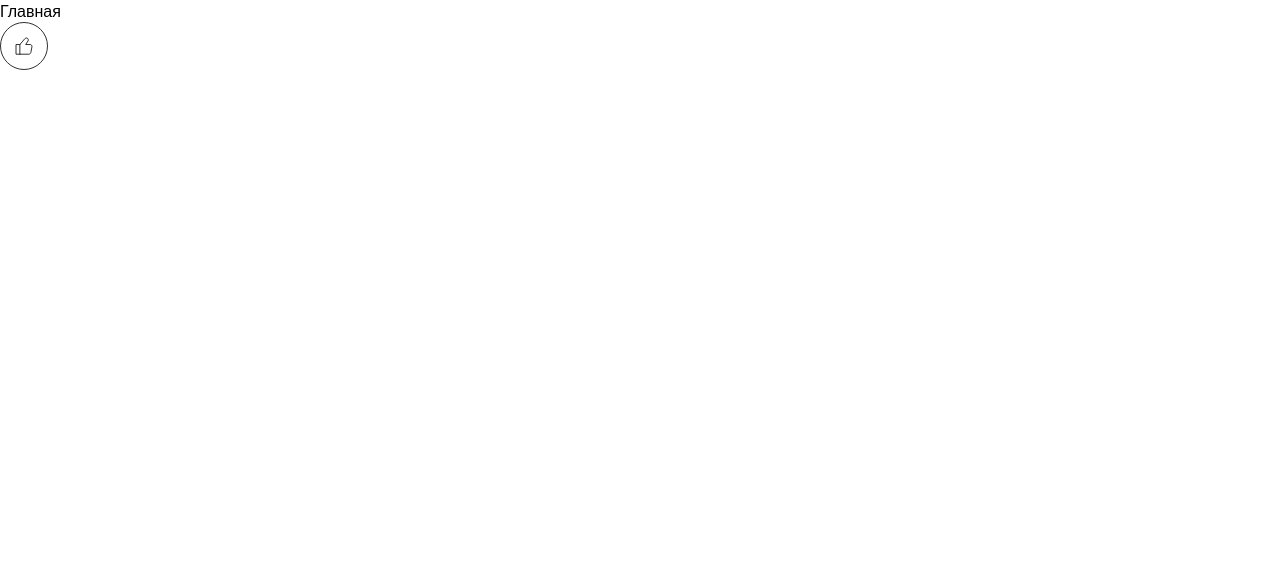
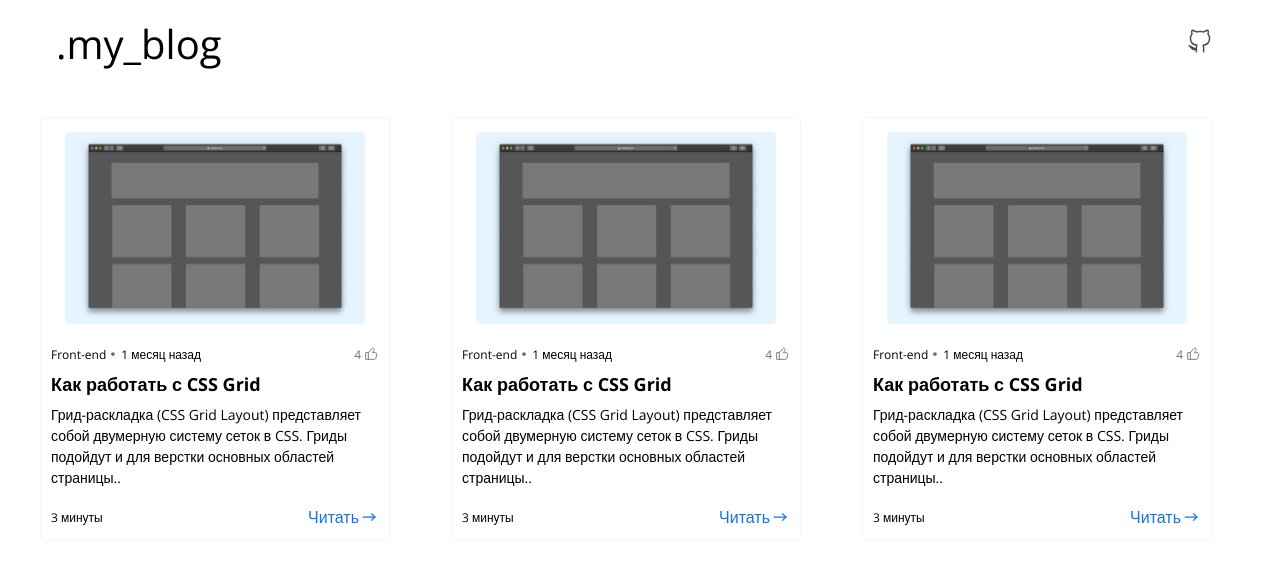
Before and after one commit to enagtim/my-blog, a Next.js app: page / in a window 1280 px wide. Shown: the top 564 px of the page. Built offline with nearby package versions, Linux system fonts and the light colour scheme.

Commit message:
Добавлен layout

```diff
--- a/app/globals.css
+++ b/app/globals.css
@@ -8,9 +8,11 @@
     --c-black-30: #4B4B4B;
     --c-border: #F5F5F5;
     --c-white: #FFFFFF;
+    --color-black-icon: #303030;
 }
 body {
-    margin: 0;
+    max-width: 1200px;
+    margin: 0 auto;
 }
 button {
     background: none;
--- a/app/layout.tsx
+++ b/app/layout.tsx
@@ -1,5 +1,6 @@
 import './globals.css';
 import { Open_Sans } from 'next/font/google';
+import PostPage from './page';
 
 const open_sans = Open_Sans({
 	subsets: ['cyrillic'],
--- a/app/page.module.css
+++ b/app/page.module.css
@@ -0,0 +1,19 @@
+.navigation {
+    display: flex;
+    justify-content: space-between;
+    align-items: center;
+    padding: 16px;
+    margin-bottom: 30px;
+}
+.title {
+    color: #000;
+    font-size: 40px;
+    font-style: normal;
+    font-weight: 300;
+    line-height: normal;
+}
+.card {
+    display: grid;
+    column-gap: 33px;
+    grid-template-columns: repeat(auto-fit, minmax(318px, 1fr));
+}
--- a/app/page.tsx
+++ b/app/page.tsx
@@ -1,10 +1,43 @@
-import LikeButton from '@/components/LikeButton/LikeButton';
+import Image from 'next/image';
+import Link from 'next/link';
+import styles from './page.module.css';
+import PostCard from '@/components/PostCard/PostCard';
 
-export default function Home() {
+export default function PostPage() {
 	return (
-		<>
-			<div>Главная</div>
-			<LikeButton></LikeButton>
-		</>
+		<main>
+			<nav className={styles.navigation}>
+				<div className={styles.title}>.my_blog</div>
+				<Link href={'https://github.com/enagtim'}>
+					<Image src="/github.svg" alt="Иконка гитхаба" height={48} width={48} />
+				</Link>
+			</nav>
+			<section className={styles.card}>
+				<PostCard
+					tag="Front-end"
+					publication={1}
+					like={4}
+					title="Как работать с CSS Grid"
+					description="Грид-раскладка (CSS Grid Layout) представляет собой двумерную систему сеток в CSS. Гриды подойдут и для верстки основных областей страницы.."
+					timeRead={3}
+				/>
+				<PostCard
+					tag="Front-end"
+					publication={1}
+					like={4}
+					title="Как работать с CSS Grid"
+					description="Грид-раскладка (CSS Grid Layout) представляет собой двумерную систему сеток в CSS. Гриды подойдут и для верстки основных областей страницы.."
+					timeRead={3}
+				/>
+				<PostCard
+					tag="Front-end"
+					publication={1}
+					like={4}
+					title="Как работать с CSS Grid"
+					description="Грид-раскладка (CSS Grid Layout) представляет собой двумерную систему сеток в CSS. Гриды подойдут и для верстки основных областей страницы.."
+					timeRead={3}
+				/>
+			</section>
+		</main>
 	);
 }
--- a/components/LikeButton/LikeButton.module.css
+++ b/components/LikeButton/LikeButton.module.css
@@ -9,12 +9,12 @@
     cursor: pointer;
 }
 .button svg path {
-    stroke: #303030;
+    stroke: var(--color-black-icon);
 }
 .button_active {
-    background-color: #303030;
+    background-color: var(--color-black-icon);
     border: none;
 }
 .button_active svg path {
-    stroke: #FFFFFF;
+    stroke: var(--c-white);
 }
```
